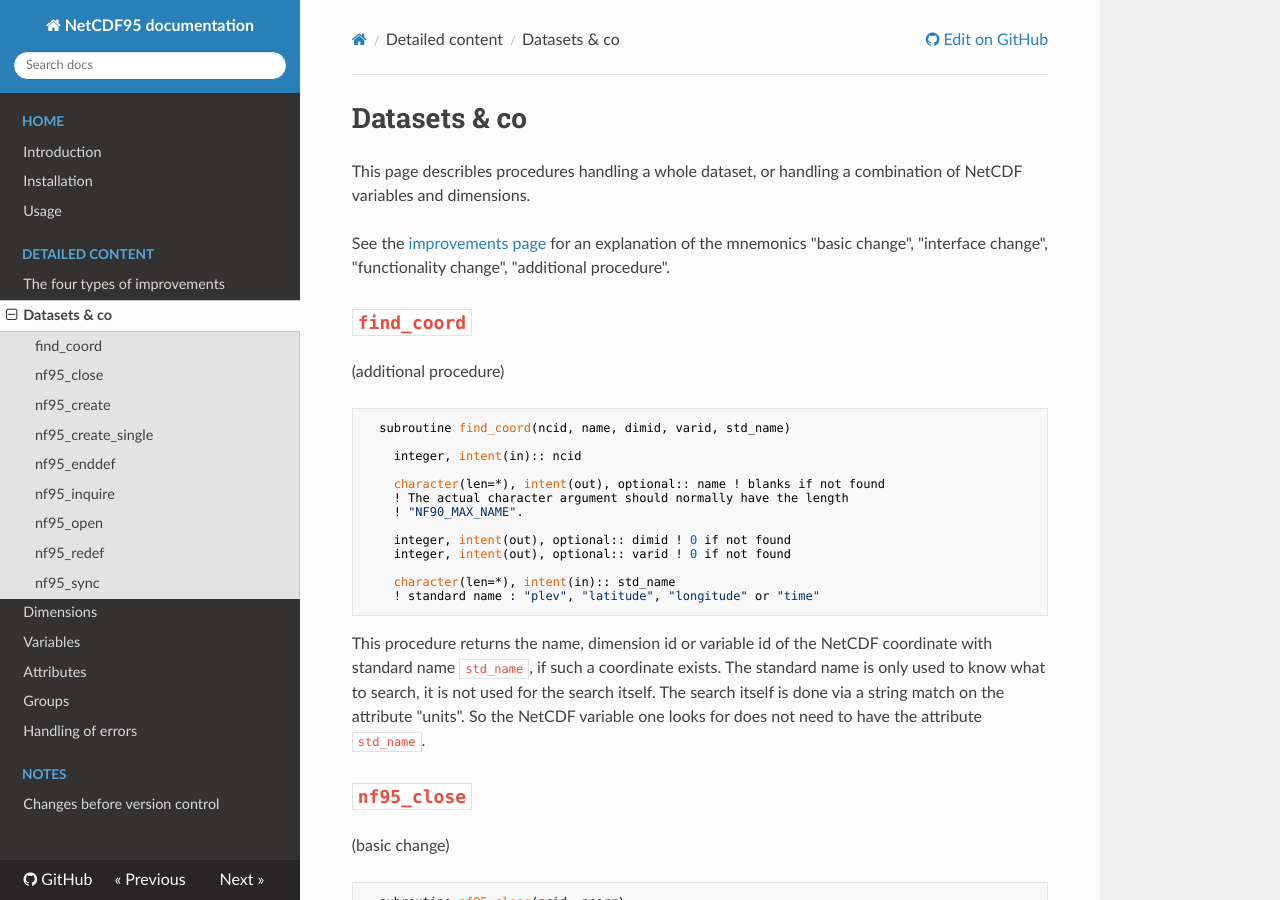
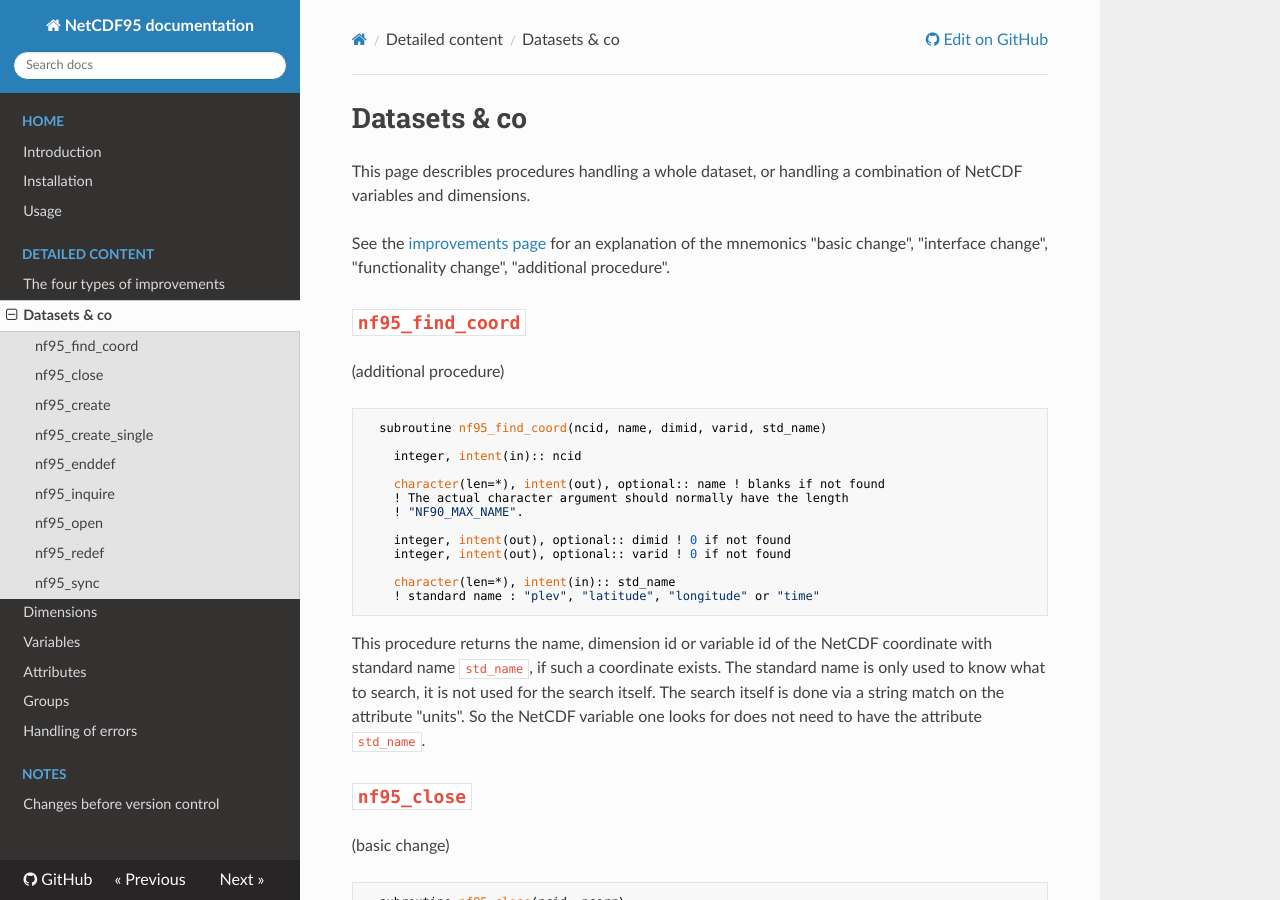
Before and after one commit to lguez/NetCDF95, an MkDocs documentation site: the page built from docs/Detailed_content/datasets.md, in a window 1280 px wide and 900 px high. Built offline with MkDocs 1.6.1, drawn with Linux system fonts in a browser that asks for light colours; nearby versions of some CDN libraries.

Commit message:
Rename `find_coord` to `nf95_find_coord`
To have uniform naming of NetCDF95 procedures.

```diff
--- a/docs/Detailed_content/datasets.md
+++ b/docs/Detailed_content/datasets.md
@@ -11,11 +11,11 @@
 explanation of the mnemonics \"basic change\", \"interface change\",
 \"functionality change\", \"additional procedure\".
 
-## `find_coord`
+## `nf95_find_coord`
 
 (additional procedure)
 
-      subroutine find_coord(ncid, name, dimid, varid, std_name)
+      subroutine nf95_find_coord(ncid, name, dimid, varid, std_name)
 
         integer, intent(in):: ncid
 
```
Also changed, not shown: docs/Detailed_content/improvements.md (+1 -1 lines), docs/index.md (+1 -1 lines), 6 other files.
